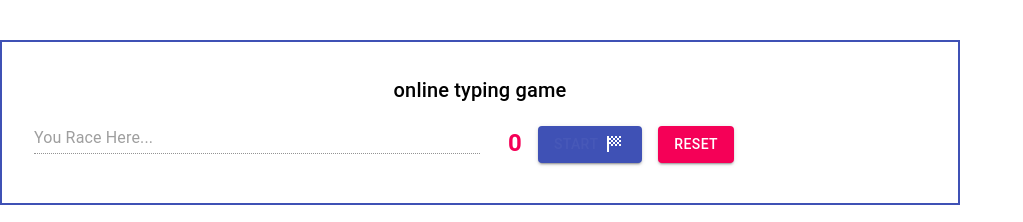
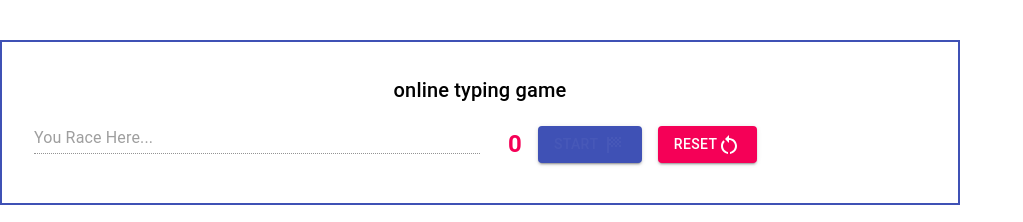
Before and after one commit to Nabid-Kaisar/typeracer, a React (Create React App) app: page / in a window 1280 px wide. Shown: the top 222 px of the page, without its empty margins (0-1023 px from the left). Built offline with nearby package versions, Linux system fonts and the light colour scheme.

Commit message:
updated MUI Icons in TypeEnvContainer.tsx

```diff
--- a/src/components/Stopwatch.tsx
+++ b/src/components/Stopwatch.tsx
@@ -3,7 +3,8 @@ import {makeStyles, createStyles, Theme} from '@material-ui/core/styles';
 import Button from '@material-ui/core/Button';
 import Typography from '@material-ui/core/Typography';
 import SportsScoreIcon from '@mui/icons-material/SportsScore';
-import DangerousIcon from '@mui/icons-material/Dangerous';
+import RestartAltIcon from '@mui/icons-material/RestartAlt';
+import CloseIcon from '@mui/icons-material/Close';
 
 const useStyles = makeStyles((theme: Theme) =>
     createStyles({
@@ -31,8 +32,8 @@ interface StopwatchType {
     setIsRunning: React.Dispatch<React.SetStateAction<boolean>>;
     time: number;
     setTime: React.Dispatch<React.SetStateAction<number>>;
-    handleStartStopClick: ()=> void;
-    handleResetClick: ()=> void;
+    handleStartStopClick: () => void;
+    handleResetClick: () => void;
 }
 
 const Stopwatch: React.FC<StopwatchType> = ({
@@ -69,9 +70,13 @@ const Stopwatch: React.FC<StopwatchType> = ({
                     color="primary"
                     className={classes.button}
                     onClick={handleStartStopClick}
+                    style={{width: "fit-content"}}
                 >
-                    <span
-                        className={isRunning ? `mr-1` : `blink mr-1`}> {isRunning ? 'Stop' : 'Start'}</span><SportsScoreIcon/>
+                    <span className={isRunning ? `` : `blink`}>
+                        {isRunning ?
+                            <>Stop <CloseIcon style={{paddingBottom: 2}} fontSize='small'/> </>
+                            : <>Start <SportsScoreIcon/></>}
+                    </span>
                 </Button>
                 <Button
                     variant="contained"
@@ -79,7 +84,7 @@ const Stopwatch: React.FC<StopwatchType> = ({
                     className={classes.button}
                     onClick={handleResetClick}
                 >
-                    Reset
+                    Reset <RestartAltIcon/>
                 </Button>
             </div>
         </div>
--- a/src/components/TypeEnvContainer.tsx
+++ b/src/components/TypeEnvContainer.tsx
@@ -60,6 +60,7 @@ const TypeEnvContainer: React.FC<TypeEnvContainerTypes> = ({
     }
 
     const handleStartStopClick = () => {
+        resetWordsArr();
         setIsRunning((isRunning) => !isRunning);
     };
 
```
